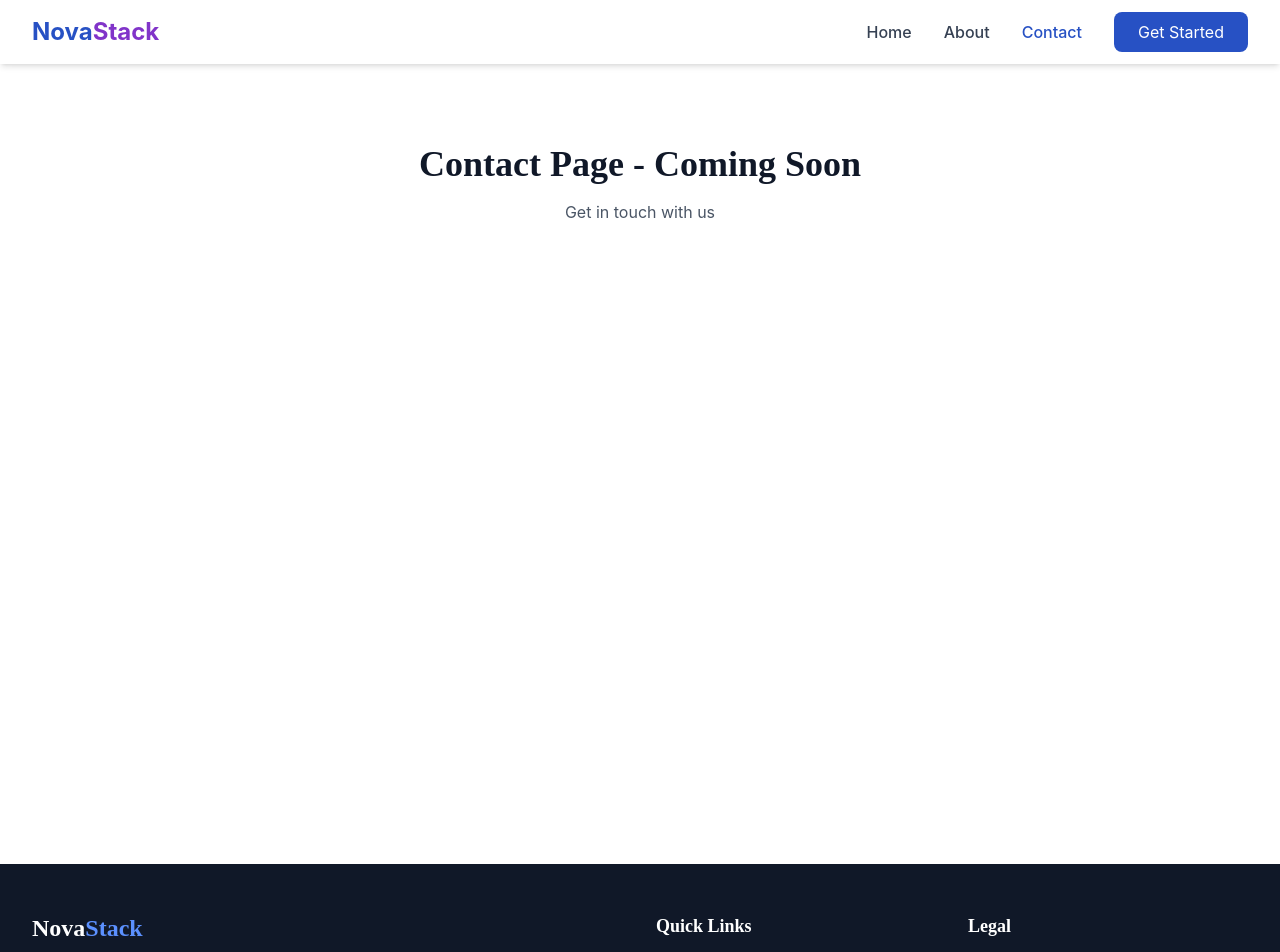
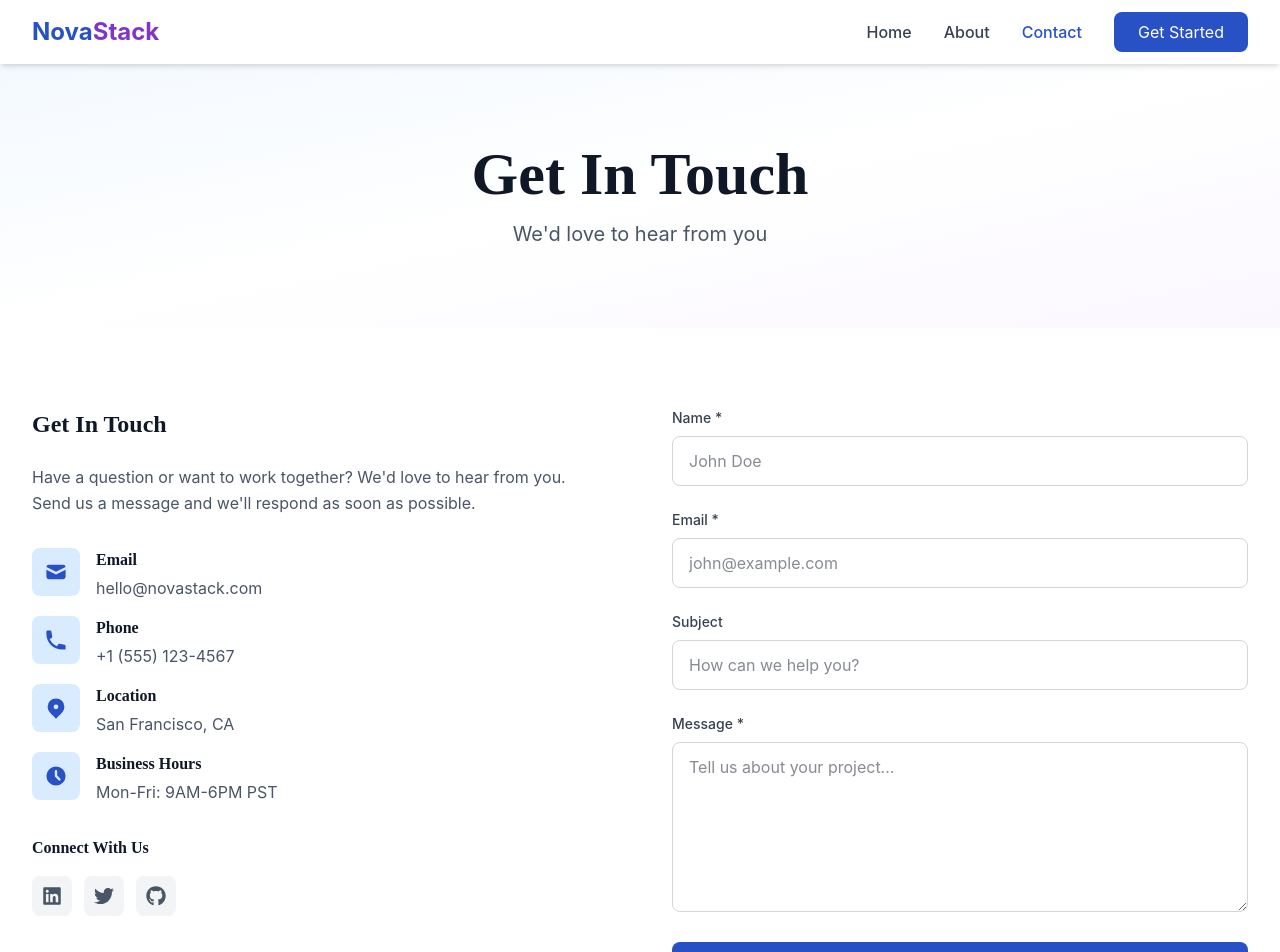
Before and after one commit to Nazmul52/novastack-website, a React (Vite) app: page /contact in a window 1280 px wide. Shown: the top 952 px of the page. Built offline with nearby package versions, Linux system fonts and the light colour scheme.

Commit message:
Add Contact page with ContactForm and ContactInfo components

```diff
--- /dev/null
+++ b/src/components/contact/ContactForm.jsx
@@ -0,0 +1,200 @@
+import { useState } from "react";
+import { HiCheckCircle } from "react-icons/hi";
+
+const ContactForm = () => {
+  const [formData, setFormData] = useState({
+    name: "",
+    email: "",
+    subject: "",
+    message: "",
+  });
+
+  const [errors, setErrors] = useState({});
+  const [isSubmitted, setIsSubmitted] = useState(false);
+  const [isSubmitting, setIsSubmitting] = useState(false);
+
+  const handleChange = (e) => {
+    const { name, value } = e.target;
+    setFormData((prev) => ({
+      ...prev,
+      [name]: value,
+    }));
+    // Clear error when user starts typing
+    if (errors[name]) {
+      setErrors((prev) => ({
+        ...prev,
+        [name]: "",
+      }));
+    }
+  };
+
+  const validateForm = () => {
+    const newErrors = {};
+
+    if (!formData.name.trim()) {
+      newErrors.name = "Name is required";
+    }
+
+    if (!formData.email.trim()) {
+      newErrors.email = "Email is required";
+    } else if (!/\S+@\S+\.\S+/.test(formData.email)) {
+      newErrors.email = "Email is invalid";
+    }
+
+    if (!formData.message.trim()) {
+      newErrors.message = "Message is required";
+    }
+
+    return newErrors;
+  };
+
+  const handleSubmit = async (e) => {
+    e.preventDefault();
+
+    const newErrors = validateForm();
+
+    if (Object.keys(newErrors).length > 0) {
+      setErrors(newErrors);
+      return;
+    }
+
+    setIsSubmitting(true);
+
+    // Simulate API call
+    setTimeout(() => {
+      setIsSubmitting(false);
+      setIsSubmitted(true);
+      setFormData({
+        name: "",
+        email: "",
+        subject: "",
+        message: "",
+      });
+
+      // Reset success message after 5 seconds
+      setTimeout(() => {
+        setIsSubmitted(false);
+      }, 5000);
+    }, 1000);
+  };
+
+  if (isSubmitted) {
+    return (
+      <div className="rounded-2xl bg-green-50 p-8 text-center">
+        <HiCheckCircle className="mx-auto mb-4 h-16 w-16 text-green-500" />
+        <h3 className="mb-2 text-2xl font-bold text-gray-900">
+          Message Sent Successfully!
+        </h3>
+        <p className="text-gray-600">
+          Thank you for reaching out. We'll get back to you within 24 hours.
+        </p>
+      </div>
+    );
+  }
+
+  return (
+    <form onSubmit={handleSubmit} className="space-y-6">
+      {/* Name Field */}
+      <div>
+        <label
+          htmlFor="name"
+          className="mb-2 block text-sm font-medium text-gray-700"
+        >
+          Name *
+        </label>
+        <input
+          type="text"
+          id="name"
+          name="name"
+          value={formData.name}
+          onChange={handleChange}
+          className={`w-full rounded-lg border ${
+            errors.name ? "border-red-500" : "border-gray-300"
+          } focus:border-primary-500 focus:ring-primary-500 px-4 py-3 focus:ring-2 focus:outline-none`}
+          placeholder="John Doe"
+        />
+        {errors.name && (
+          <p className="mt-1 text-sm text-red-500">{errors.name}</p>
+        )}
+      </div>
+
+      {/* Email Field */}
+      <div>
+        <label
+          htmlFor="email"
+          className="mb-2 block text-sm font-medium text-gray-700"
+        >
+          Email *
+        </label>
+        <input
+          type="email"
+          id="email"
+          name="email"
+          value={formData.email}
+          onChange={handleChange}
+          className={`w-full rounded-lg border ${
+            errors.email ? "border-red-500" : "border-gray-300"
+          } focus:border-primary-500 focus:ring-primary-500 px-4 py-3 focus:ring-2 focus:outline-none`}
+          placeholder="john@example.com"
+        />
+        {errors.email && (
+          <p className="mt-1 text-sm text-red-500">{errors.email}</p>
+        )}
+      </div>
+
+      {/* Subject Field */}
+      <div>
+        <label
+          htmlFor="subject"
+          className="mb-2 block text-sm font-medium text-gray-700"
+        >
+          Subject
+        </label>
+        <input
+          type="text"
+          id="subject"
+          name="subject"
+          value={formData.subject}
+          onChange={handleChange}
+          className="focus:border-primary-500 focus:ring-primary-500 w-full rounded-lg border border-gray-300 px-4 py-3 focus:ring-2 focus:outline-none"
+          placeholder="How can we help you?"
+        />
+      </div>
+
+      {/* Message Field */}
+      <div>
+        <label
+          htmlFor="message"
+          className="mb-2 block text-sm font-medium text-gray-700"
+        >
+          Message *
+        </label>
+        <textarea
+          id="message"
+          name="message"
+          value={formData.message}
+          onChange={handleChange}
+          rows="6"
+          className={`w-full rounded-lg border ${
+            errors.message ? "border-red-500" : "border-gray-300"
+          } focus:border-primary-500 focus:ring-primary-500 px-4 py-3 focus:ring-2 focus:outline-none`}
+          placeholder="Tell us about your project..."
+        ></textarea>
+        {errors.message && (
+          <p className="mt-1 text-sm text-red-500">{errors.message}</p>
+        )}
+      </div>
+
+      {/* Submit Button */}
+      <button
+        type="submit"
+        disabled={isSubmitting}
+        className="bg-primary-600 hover:bg-primary-700 w-full transform rounded-lg px-8 py-4 font-semibold text-white shadow-lg transition-all duration-200 hover:scale-105 hover:shadow-xl disabled:cursor-not-allowed disabled:opacity-50 disabled:hover:scale-100"
+      >
+        {isSubmitting ? "Sending..." : "Send Message"}
+      </button>
+    </form>
+  );
+};
+
+export default ContactForm;
--- /dev/null
+++ b/src/components/contact/ContactInfo.jsx
@@ -0,0 +1,108 @@
+import { HiMail, HiPhone, HiLocationMarker, HiClock } from "react-icons/hi";
+import { FaLinkedin, FaTwitter, FaGithub } from "react-icons/fa";
+
+const ContactInfo = () => {
+  const contactDetails = [
+    {
+      icon: <HiMail className="h-6 w-6" />,
+      title: "Email",
+      content: "hello@novastack.com",
+      link: "mailto:hello@novastack.com",
+    },
+    {
+      icon: <HiPhone className="h-6 w-6" />,
+      title: "Phone",
+      content: "+1 (555) 123-4567",
+      link: "tel:+15551234567",
+    },
+    {
+      icon: <HiLocationMarker className="h-6 w-6" />,
+      title: "Location",
+      content: "San Francisco, CA",
+      link: null,
+    },
+    {
+      icon: <HiClock className="h-6 w-6" />,
+      title: "Business Hours",
+      content: "Mon-Fri: 9AM-6PM PST",
+      link: null,
+    },
+  ];
+
+  const socialLinks = [
+    {
+      icon: <FaLinkedin className="h-5 w-5" />,
+      url: "https://linkedin.com",
+      label: "LinkedIn",
+    },
+    {
+      icon: <FaTwitter className="h-5 w-5" />,
+      url: "https://twitter.com",
+      label: "Twitter",
+    },
+    {
+      icon: <FaGithub className="h-5 w-5" />,
+      url: "https://github.com",
+      label: "GitHub",
+    },
+  ];
+
+  return (
+    <div className="space-y-8">
+      <div>
+        <h3 className="mb-6 text-2xl font-bold text-gray-900">Get In Touch</h3>
+        <p className="mb-8 leading-relaxed text-gray-600">
+          Have a question or want to work together? We'd love to hear from you.
+          Send us a message and we'll respond as soon as possible.
+        </p>
+      </div>
+
+      {/* Contact Details */}
+      <div className="space-y-4">
+        {contactDetails.map((detail, index) => (
+          <div key={index} className="flex items-start gap-4">
+            <div className="bg-primary-100 text-primary-600 flex h-12 w-12 shrink-0 items-center justify-center rounded-lg">
+              {detail.icon}
+            </div>
+            <div>
+              <h4 className="mb-1 font-semibold text-gray-900">
+                {detail.title}
+              </h4>
+              {detail.link ? (
+                <a
+                  href={detail.link}
+                  className="hover:text-primary-600 text-gray-600 transition-colors"
+                >
+                  {detail.content}
+                </a>
+              ) : (
+                <p className="text-gray-600">{detail.content}</p>
+              )}
+            </div>
+          </div>
+        ))}
+      </div>
+
+      {/* Social Links */}
+      <div>
+        <h4 className="mb-4 font-semibold text-gray-900">Connect With Us</h4>
+        <div className="flex gap-3">
+          {socialLinks.map((social, index) => (
+            <a
+              key={index}
+              href={social.url}
+              target="_blank"
+              rel="noopener noreferrer"
+              aria-label={social.label}
+              className="hover:bg-primary-600 flex h-10 w-10 items-center justify-center rounded-lg bg-gray-100 text-gray-600 transition-colors hover:text-white"
+            >
+              {social.icon}
+            </a>
+          ))}
+        </div>
+      </div>
+    </div>
+  );
+};
+
+export default ContactInfo;
--- a/src/pages/Contact.jsx
+++ b/src/pages/Contact.jsx
@@ -1,12 +1,27 @@
+import PageHeader from "../components/about/PageHeader";
+import ContactForm from "../components/contact/ContactForm";
+import ContactInfo from "../components/contact/ContactInfo";
+
 const Contact = () => {
   return (
-    <div className="min-h-screen">
-      <div className="mx-auto max-w-7xl px-4 py-20 sm:px-6 lg:px-8">
-        <h1 className="text-center text-4xl font-bold text-gray-900">
-          Contact Page - Coming Soon
-        </h1>
-        <p className="mt-4 text-center text-gray-600">Get in touch with us</p>
-      </div>
+    <div>
+      <PageHeader title="Get In Touch" subtitle="We'd love to hear from you" />
+
+      <section className="bg-white py-20">
+        <div className="mx-auto max-w-7xl px-4 sm:px-6 lg:px-8">
+          <div className="grid grid-cols-1 gap-12 lg:grid-cols-2 lg:gap-16">
+            {/* Contact Info */}
+            <div>
+              <ContactInfo />
+            </div>
+
+            {/* Contact Form */}
+            <div>
+              <ContactForm />
+            </div>
+          </div>
+        </div>
+      </section>
     </div>
   );
 };
```
